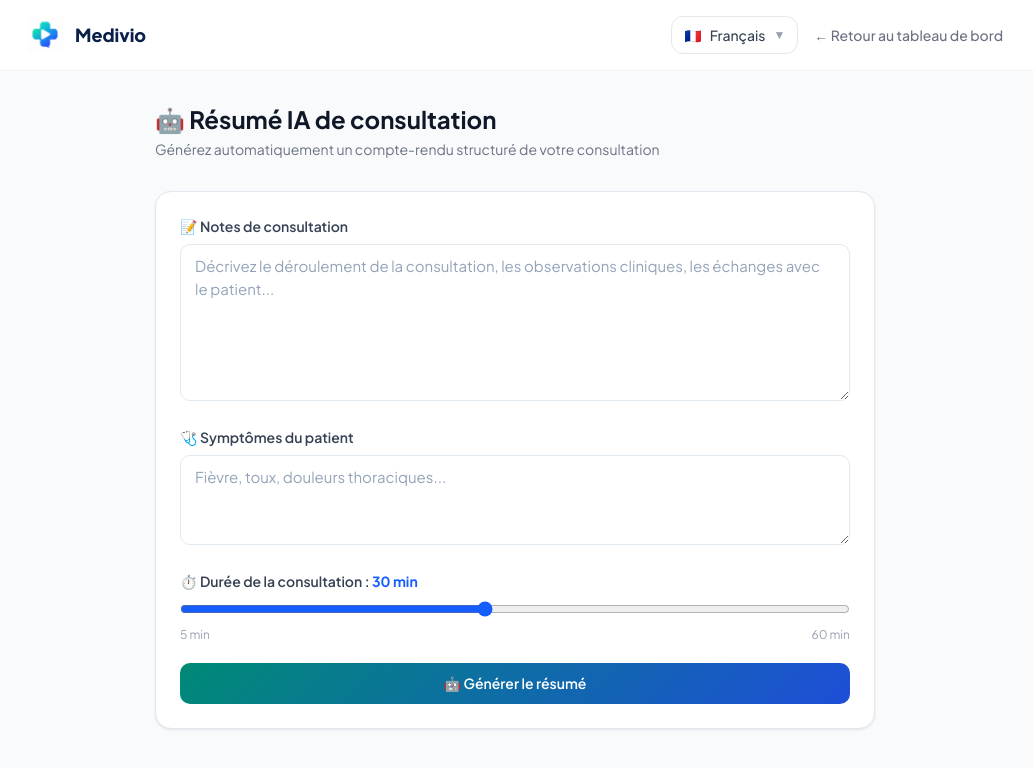
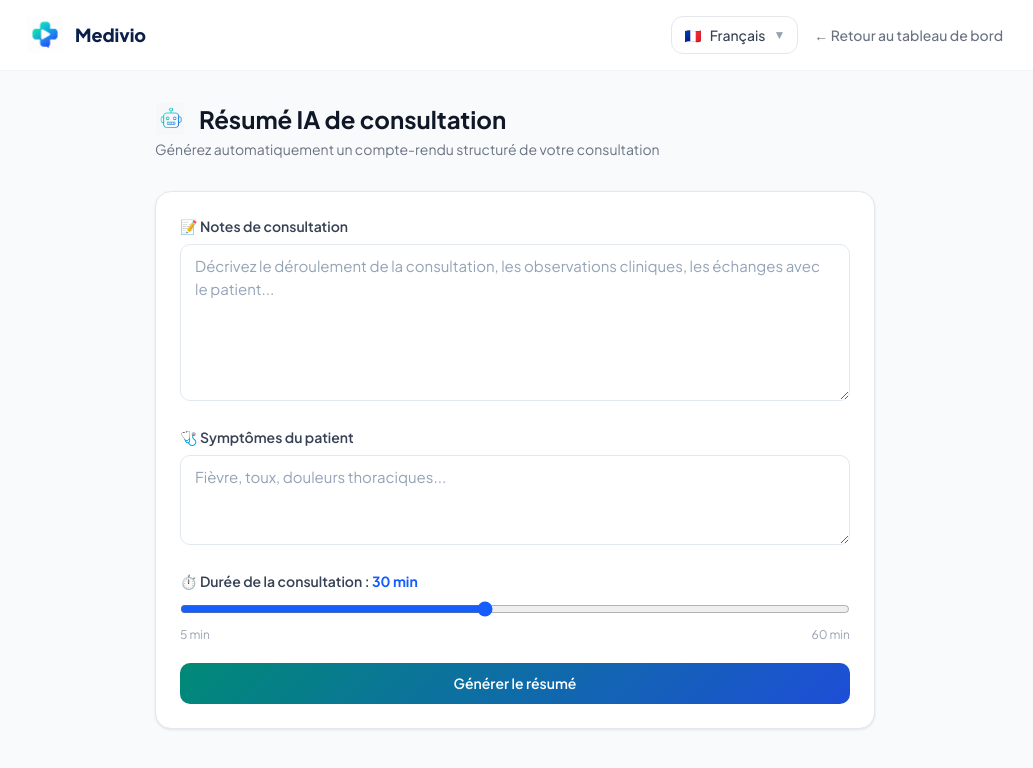
Before and after one commit to All185/medivio-frontend, a Next.js app: page /summary in a window 1280 px wide. Shown: the top 768 px of the page, without its empty margins (125-1158 px from the left). Built offline with nearby package versions, Linux system fonts and the light colour scheme.

Commit message:
feat: icônes custom dans les pages médecin

```diff
--- a/app/agenda/page.tsx
+++ b/app/agenda/page.tsx
@@ -109,7 +109,7 @@ export default function AgendaPage() {
 
       <main className="max-w-3xl mx-auto px-6 py-8">
         <div className="mb-8">
-          <h2 className="text-2xl font-bold text-gray-900">📅 {t('agenda.title')}</h2>
+          <h2 className="text-2xl font-bold text-gray-900 flex items-center gap-3"><img src="/icons/calendar_full.jpg" className="w-8 h-8 object-contain" style={{mixBlendMode:"multiply"}}/> {t('agenda.title')}</h2>
           <p className="text-gray-500 text-sm mt-1">{t('agenda.subtitle')}</p>
         </div>
 
--- a/app/analytics/page.tsx
+++ b/app/analytics/page.tsx
@@ -62,7 +62,7 @@ export default function AnalyticsPage() {
 
       <main className="max-w-5xl mx-auto px-6 py-8">
         <div className="mb-8">
-          <h2 className="text-2xl font-bold text-gray-900">📊 {t('analytics.title')}</h2>
+          <h2 className="text-2xl font-bold text-gray-900 flex items-center gap-3"><img src="/icons/stats_full.jpg" className="w-8 h-8 object-contain" style={{mixBlendMode:"multiply"}}/> {t('analytics.title')}</h2>
           <p className="text-gray-500 text-sm mt-1">{t('analytics.subtitle')}</p>
         </div>
 
@@ -143,7 +143,7 @@ export default function AnalyticsPage() {
                 onClick={() => router.push('/summary')}
                 className="card p-5 text-left hover:scale-[1.02] transition-transform bg-purple-50 border border-purple-100"
               >
-                <div className="text-2xl mb-2">🤖</div>
+                <img src="/icons/robot_full.jpg" className="w-8 h-8 object-contain mx-auto mb-2" style={{mixBlendMode:"multiply"}}/>
                 <p className="font-semibold text-purple-700">{t('summary.title')}</p>
                 <p className="text-xs text-purple-500 mt-1">{t('analytics.generateSummary')}</p>
               </button>
@@ -151,7 +151,7 @@ export default function AnalyticsPage() {
                 onClick={() => router.push('/dashboard')}
                 className="card p-5 text-left hover:scale-[1.02] transition-transform bg-blue-50 border border-blue-100"
               >
-                <div className="text-2xl mb-2">📅</div>
+                <img src="/icons/calendar_full.jpg" className="w-8 h-8 object-contain mx-auto mb-2" style={{mixBlendMode:"multiply"}}/>
                 <p className="font-semibold text-blue-700">{t('dashboard.consultations')}</p>
                 <p className="text-xs text-blue-500 mt-1">{t('analytics.viewConsultations')}</p>
               </button>
--- a/app/billing/doctor/page.tsx
+++ b/app/billing/doctor/page.tsx
@@ -159,7 +159,7 @@ export default function DoctorBillingPage() {
           <p className="text-gray-400 text-center py-12">{t('billing.loading')}</p>
         ) : invoices.length === 0 ? (
           <div className="bg-white rounded-2xl border border-gray-200 p-12 text-center">
-            <div className="text-5xl mb-4">🧾</div>
+            <img src="/icons/receipt_full.jpg" className="w-16 h-16 object-contain mx-auto mb-4" style={{mixBlendMode:"multiply"}}/>
             <p className="text-gray-500">{t('billing.no_invoices')}</p>
           </div>
         ) : (
--- a/app/prescriptions/doctor/page.tsx
+++ b/app/prescriptions/doctor/page.tsx
@@ -88,7 +88,7 @@ const dateLocale = localeMap[locale] || 'fr-FR';
           <p className="text-gray-400 text-center py-12">{t('prescription.loading')}</p>
         ) : prescriptions.length === 0 ? (
           <div className="bg-white rounded-2xl border border-gray-200 p-12 text-center">
-            <div className="text-5xl mb-4">📋</div>
+            <img src="/icons/clipboard_full.jpg" className="w-16 h-16 object-contain mx-auto mb-4" style={{mixBlendMode:"multiply"}}/>
             <p className="text-gray-500">{t('prescription.no_prescriptions')}</p>
             <button onClick={() => router.push('/prescriptions/new')} className="btn-primary-doctor mt-4 px-6 py-2 text-sm">
               {t('prescription.create_first')}
--- a/app/summary/page.tsx
+++ b/app/summary/page.tsx
@@ -64,7 +64,7 @@ export default function SummaryPage() {
 
       <main className="max-w-3xl mx-auto px-6 py-8">
         <div className="mb-8">
-          <h2 className="text-2xl font-bold text-gray-900">🤖 {t('summary.title')}</h2>
+          <h2 className="text-2xl font-bold text-gray-900 flex items-center gap-3"><img src="/icons/robot_full.jpg" className="w-8 h-8 object-contain" style={{mixBlendMode:"multiply"}}/> {t('summary.title')}</h2>
           <p className="text-gray-500 text-sm mt-1">{t('summary.subtitle')}</p>
         </div>
 
@@ -132,7 +132,7 @@ export default function SummaryPage() {
                   <span className="flex items-center justify-center gap-2">
                     <span className="animate-spin">⟳</span> {t('summary.generating')}
                   </span>
-                ) : `🤖 ${t('summary.generateButton')}`}
+                ) : `${t('summary.generateButton')}`}
               </button>
             </form>
           </div>
--- a/app/waiting/doctor/page.tsx
+++ b/app/waiting/doctor/page.tsx
@@ -105,7 +105,7 @@ export default function DoctorWaitingRoom() {
           </div>
         ) : entries.length === 0 ? (
           <div className="card p-10 text-center">
-            <div className="text-5xl mb-4">✅</div>
+            <img src="/icons/hourglass_full.jpg" className="w-16 h-16 object-contain mx-auto mb-4" style={{mixBlendMode:"multiply"}}/>
             <p className="text-gray-500">Aucun patient en attente pour l'instant.</p>
             <p className="text-xs text-gray-400 mt-2">Actualisation automatique toutes les 10 secondes</p>
           </div>
```
